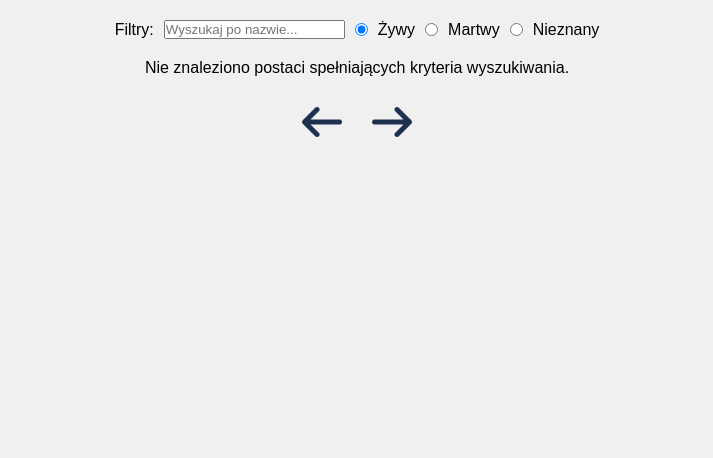
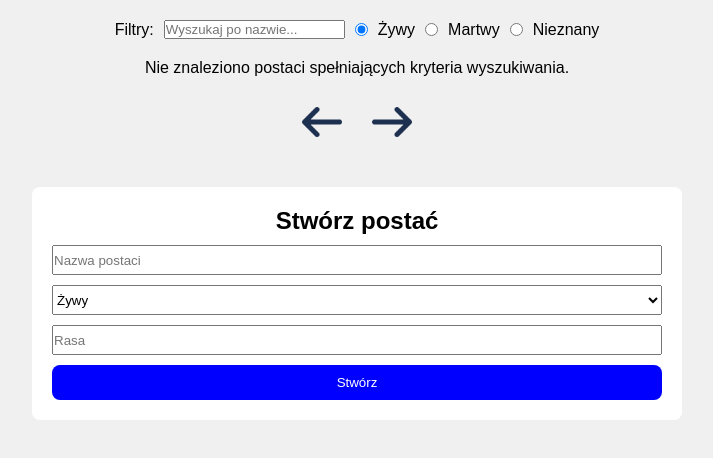
Before and after one commit to Luka-m007/Praca-domowa---JSON-Server, a website: page index.html in a window 1280 px wide. Shown: the whole page, without its empty margins (283-996 px from the left). Drawn offline with Linux system fonts and the light colour scheme; no server answers.

Commit message:
creating functions to add and remove cards, creating the form, styling the form

```diff
--- a/script.js
+++ b/script.js
@@ -20,8 +20,6 @@ async function fetchCharacters(page, name, status) {
 		console.error('Wystąpił błąd podczas pobierania postaci:', error)
 	}
 }
-
-// fetchCharacters(1, 'rick', 'Alive')
 
 function createImgCard(character) {
 	const card = document.createElement('div')
@@ -49,12 +47,84 @@ function createImgCard(character) {
 	deleteBtn.textContent = 'Usuń postać'
 
 	card.append(img, name, status, species, deleteBtn)
+
+	deleteBtn.addEventListener('click', () => {
+		deleteCard(character.id)
+	})
 	return card
 }
 
+function addPersonForm() {
+	const personContainer = document.createElement('div')
+	const title = document.createElement('h2')
+	const inputName = document.createElement('input')
+	const selectStatus = document.createElement('select')
+	const inputSpecies = document.createElement('input')
+	const createBtn = document.createElement('button')
+	const options = ['Alive', 'Dead', 'unknown']
+	const optionsName = ['Żywy', 'Martwy', 'Nieznany']
 
+	personContainer.classList.add('person-container')
 
+	title.classList.add('title')
+	title.textContent = 'Stwórz postać'
 
+	inputName.placeholder = 'Nazwa postaci'
+	inputName.value = ''
+	inputName.type = 'text'
+	inputName.classList.add('inputs-form')
+
+	options.forEach((el, index) => {
+		const option = document.createElement('option')
+		option.value = el
+		option.textContent = optionsName[index]
+		selectStatus.append(option)
+	})
+	selectStatus.classList.add('inputs-form')
+
+	inputSpecies.classList.add('inputs-form')
+	inputSpecies.placeholder = 'Rasa'
+	inputSpecies.value = ''
+	inputSpecies.type = 'text'
+
+	createBtn.textContent = 'Stwórz'
+	createBtn.classList.add('btn-form')
+
+	document.body.append(personContainer)
+	personContainer.append(title, inputName, selectStatus, inputSpecies, createBtn)
+
+	createBtn.addEventListener('click', () => {
+		addCard(inputName.value, selectStatus.value, inputSpecies.value)
+	})
+}
+
+addPersonForm()
+
+async function deleteCard(id) {
+	try {
+		await fetch(`http://localhost:3000/results/${id}`, { method: 'DELETE' })
+		loadCharacters()
+	} catch (error) {
+		console.log('Error', error)
+	}
+}
+
+async function addCard(name, status, species, img = 'https://rickandmortyapi.com/api/character/avatar/3.jpeg') {
+	try {
+		const character = { name, status, species, image: img }
+		const response = await fetch('http://localhost:3000/results', {
+			method: 'POST',
+			headers: {
+				'Content-Type': 'application/json',
+			},
+			body: JSON.stringify(character),
+		})
+		const newCharacter = await response.json()
+		loadCharacters()
+	} catch (error) {
+		console.log('Error', error)
+	}
+}
 
 function renderCharacters(data) {
 	const charactersContainer = document.querySelector('.container')
--- a/style.css
+++ b/style.css
@@ -7,6 +7,10 @@
 body {
 	font-family: Arial, sans-serif;
 	background-color: #f0f0f0;
+	display: flex;
+	flex-direction: column;
+	justify-content: center;
+	align-items: center;
 }
 
 .container-filter {
@@ -64,3 +68,31 @@ img {
 	height: 50px;
 	cursor: pointer;
 }
+
+.person-container {
+	display: flex;
+	flex-direction: column;
+	width: 650px;
+	background-color: #fff;
+	margin-top: 20px;
+	padding: 20px;
+	gap: 10px;
+	border-radius: 8px;
+}
+
+.title {
+	text-align: center;
+}
+
+.inputs-form {
+	height: 30px;
+}
+
+.btn-form {
+	padding: 10px;
+	border-radius: 8px;
+	background-color: blue;
+	border: none;
+	color: #fff;
+	cursor: pointer;
+}
```
Also changed, not shown: arrow-left-solid copy.png (deleted), arrow-right-solid copy.png (deleted).
